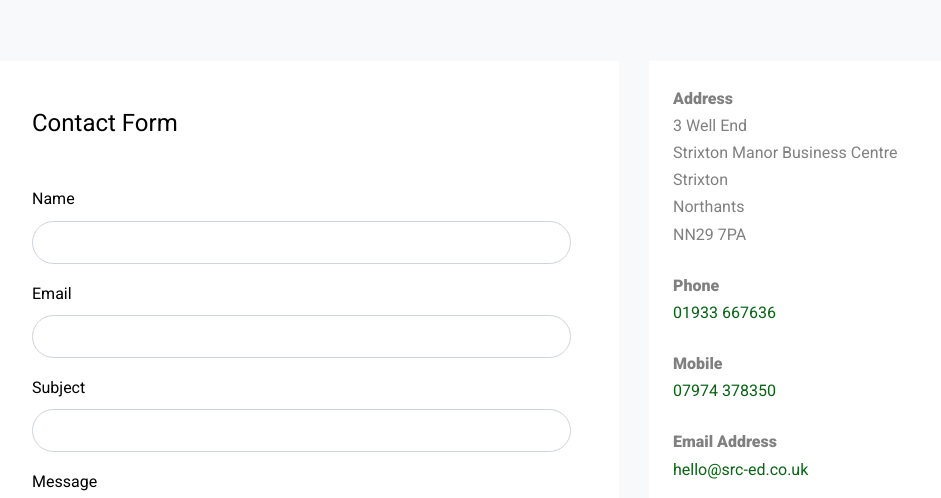
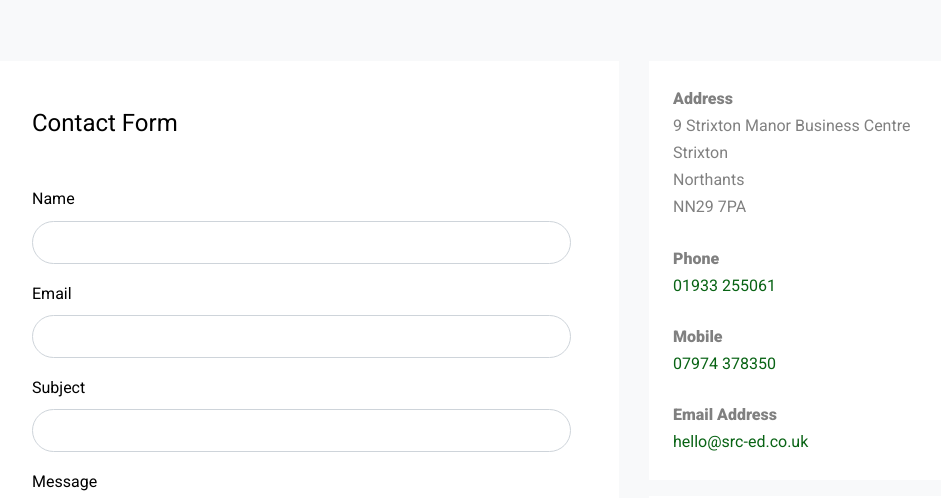
Before and after one commit to stephanierumney/stephanierumney.github.io, a plain HTML site: page index.html in a window 1280 px wide. Shown: the part 3381-3879 px from the top of the page, without its empty margins (101-1042 px from the left). Drawn offline with Linux system fonts and the light colour scheme; files whose address does not match are found by name.

Commit message:
chore: update the address

```diff
--- a/index.html
+++ b/index.html
@@ -591,10 +591,10 @@
       <div class="col-md-5">
       <div class="p-4 mb-3 bg-white">
       <p class="mb-0 font-weight-bold">Address</p>
-      <p class="mb-4">3 Well End<br />Strixton Manor Business Centre<br />Strixton<br />
+      <p class="mb-4">9 Strixton Manor Business Centre<br />Strixton<br />
       Northants<br />NN29 7PA</p>
       <p class="mb-0 font-weight-bold">Phone</p>
-      <p class="mb-4"><a href="#">01933 667636</a></p>
+      <p class="mb-4"><a href="#">01933 255061</a></p>
       <p class="mb-0 font-weight-bold">Mobile</p>
       <p class="mb-4"><a href="#">07974 378350</a></p>
       <p class="mb-0 font-weight-bold">Email Address</p>
```
